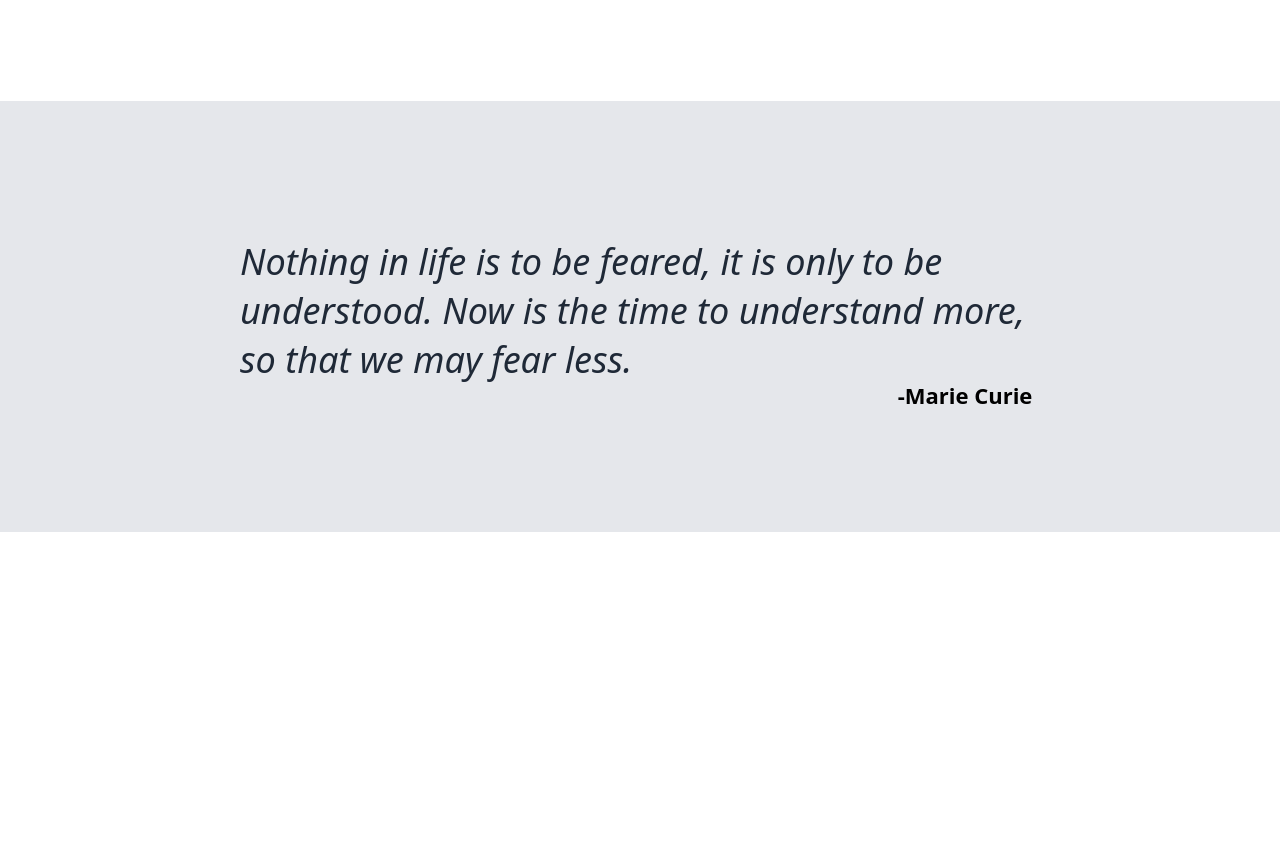
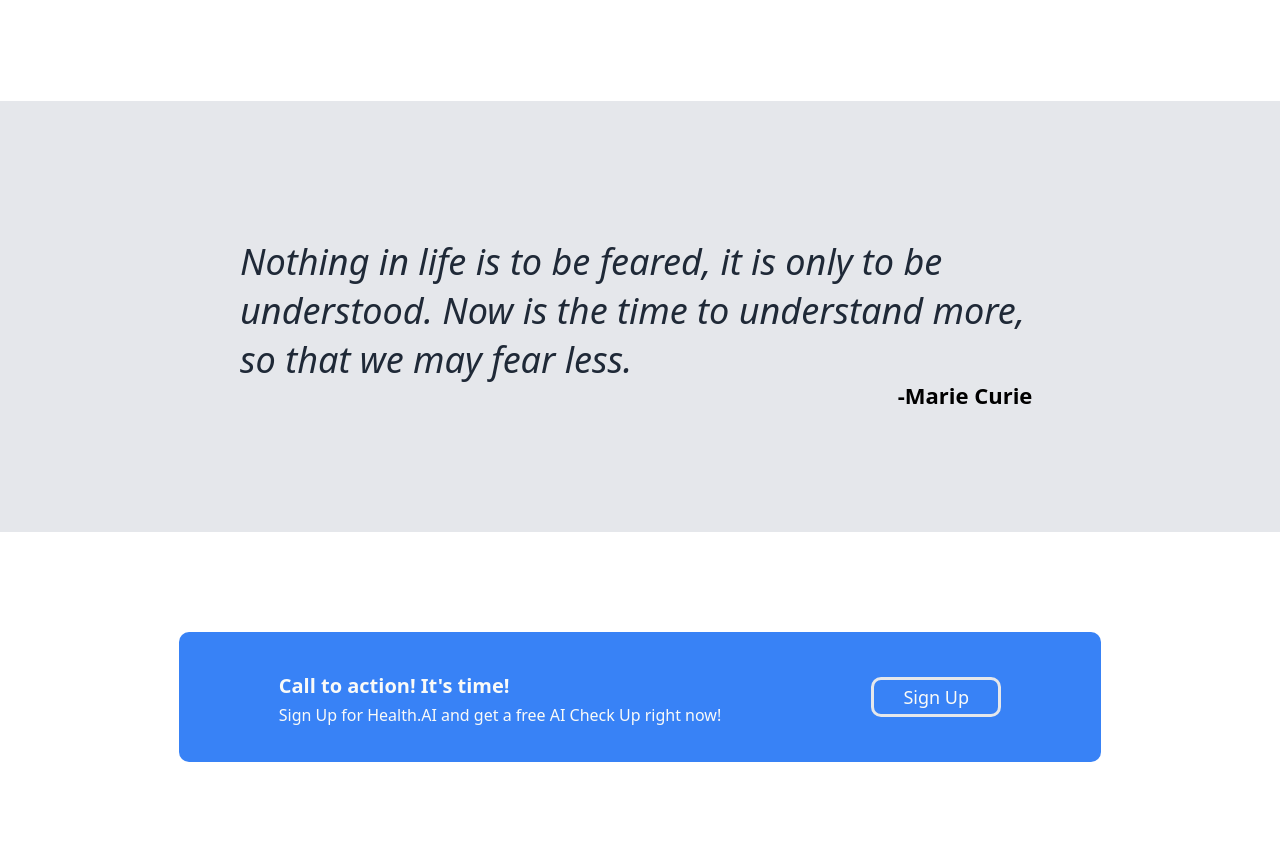
Before and after one commit to tushar10dwi/odin-landing-page, a plain HTML site: page index.html in a window 1280 px wide. Shown: the part 1180-2042 px from the top of the page. Before the commit the page ends 1712 px from the top, so only its background shows below. Drawn offline with Linux system fonts and the light colour scheme.

Commit message:
Add "Action" banner

```diff
--- a/index.html
+++ b/index.html
@@ -50,5 +50,15 @@
       <p class="text">Nothing in life is to be feared, it is only to be understood. Now is the time to understand more, so that we may fear less.</p>
       <p class="by-line">-Marie Curie</p>
     </div>
+
+    <div class="action">
+      <div class="action-child">
+        <div class="text">
+          <p class="bold">Call to action! It's time!</p>
+          <p class="light">Sign Up for Health.AI and get a free AI Check Up right now!</p>
+        </div>
+        <div class="sign-button"><button class="sign-up second">Sign Up</button></div>
+      </div>
+    </div>
 </body>
 </html>
--- a/style.css
+++ b/style.css
@@ -160,3 +160,42 @@ h3 {
     margin-left: 650px;
     margin-top: -40px;
 }
+
+.action {
+    display: flex;
+    justify-content: center;
+    align-items: center;
+}
+
+.sign-up.second {
+    margin: 0px;
+    border: 3px solid #e5e7eb;
+}
+
+.action-child {
+    display: flex;
+    justify-content: center;
+    align-items: center;
+    padding: 20px 100px;
+    border-radius: 10px;
+    background-color: #3882f6;
+    margin-top: 100px;
+    margin-bottom: 100px;
+
+}
+
+.action-child .text .bold {
+    font-weight: 700;
+    font-size: 20px;
+    color: #f9faf8;
+}
+
+.action-child .text .light {
+    font-size: 16px;
+    margin-top: -15px;
+    color: #f9faf8;
+}
+
+.sign-button {
+    margin-left: 150px;
+}
```
